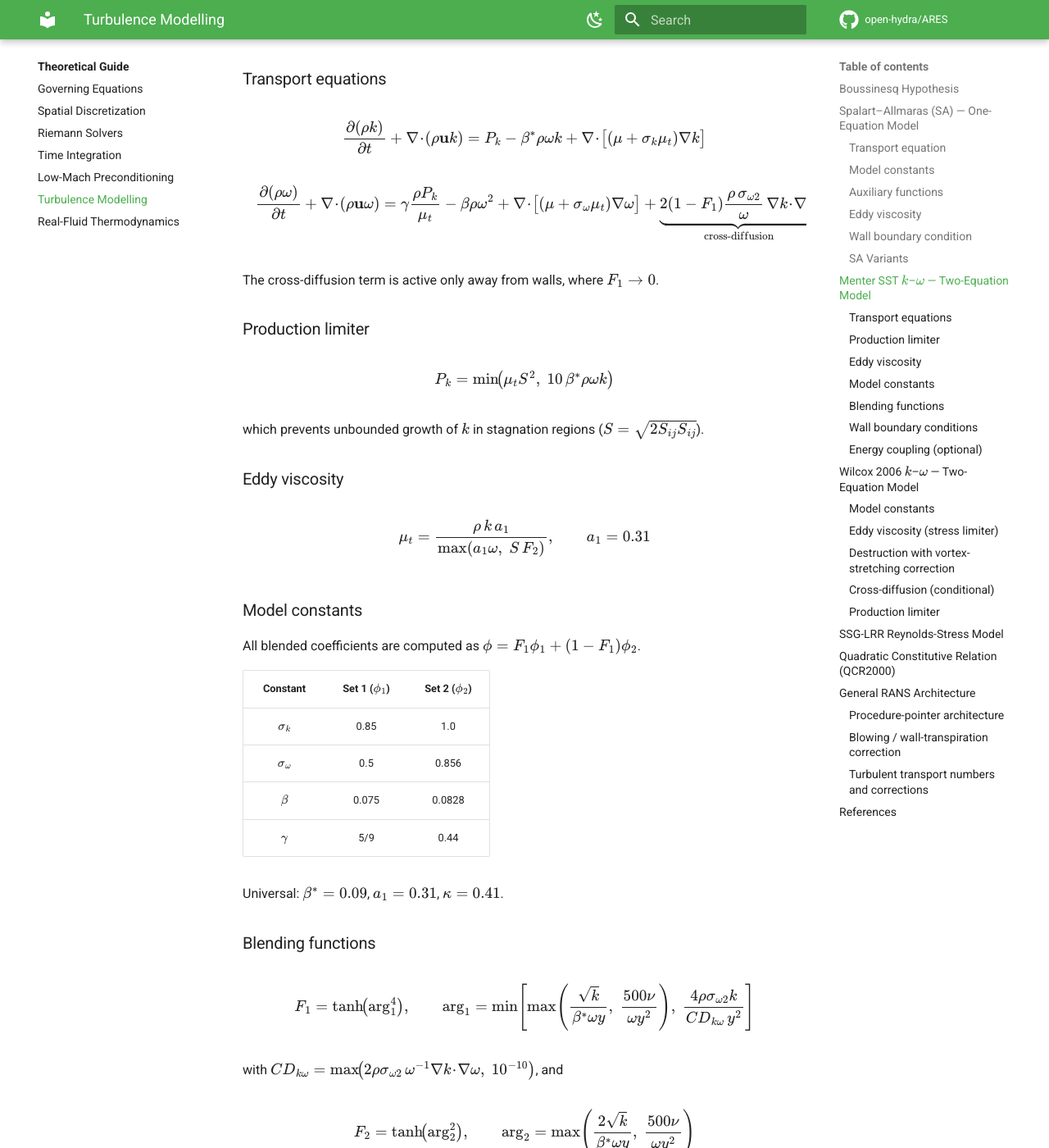
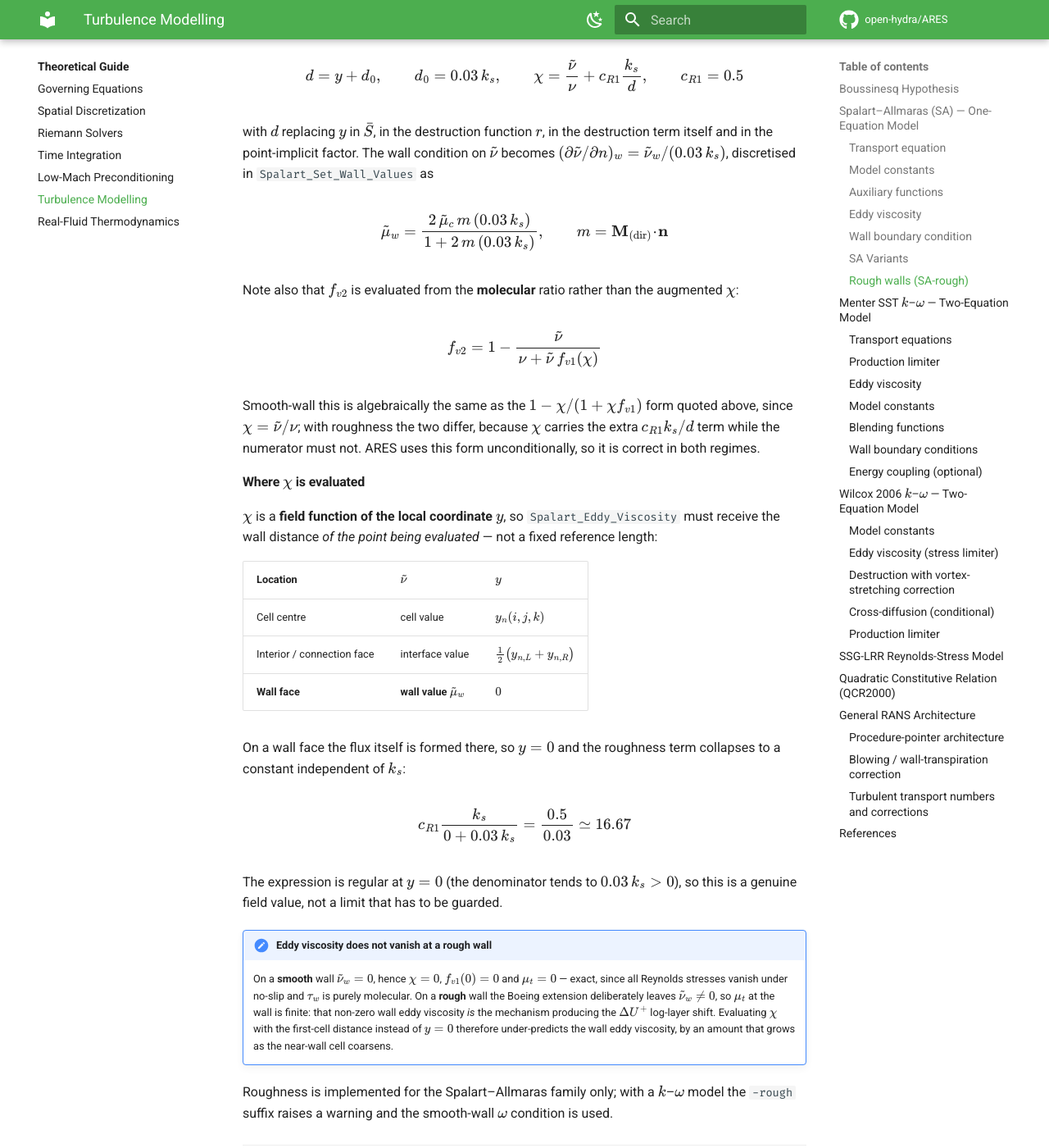
Before and after one commit to open-hydra/ARES, an MkDocs documentation site: the page built from docs/theory/turbulence.md, in a window 1280 px wide and 1400 px high, scrolled down 3418 px. Shown: the whole window at 82% size. Built offline with MkDocs 1.6.1 and Material for MkDocs 9.7.7, drawn with Linux system fonts in a browser that asks for light colours; comment, search, counter and statistics services are not loaded; some of the changed text lies outside the part shown.

Commit message:
bug fix: 1) Prandtl correction for rough pipes 2) eddy viscosity evaluated at wall in bc fluxes. docs update

```diff
--- a/docs/theory/turbulence.md
+++ b/docs/theory/turbulence.md
@@ -99,8 +99,54 @@ $$
 - **SA-R (rotation).** Adds $c_\text{rot}\,\min\!\bigl(0,\,\lVert S\rVert-\Omega\bigr)$ to the production ($c_\text{rot}=2$), sensitising the model to system rotation.
 - **SA-RC (rotation/curvature).** The Spalart–Shur correction multiplies the production by a factor $f_{r1}(r^\ast,\tilde r)$ built from the strain/vorticity ratio $r^\ast=S/\Omega$ and the material derivative of $S_{ij}$, bounded to $[0,\,1.25]$ — the recommended choice for strongly curved and swirling flows.
 - **SAcomp (compressibility).** Paciorri–Sabetta correction scaling the production with the turbulent-stress ratio $S_\tau = \omega\,\tilde\nu f_{v1}/a^2$, for high-speed shear layers.
-- **SA-rough (roughness).** Modifies $\chi$ and the wall distance with an offset $d_0 = 0.03\,k_s$ ($k_s$ = sand-grain height) so that a non-zero $\tilde\nu$ enters at a rough wall.
+- **SA-rough (roughness).** Equivalent sand-grain roughness via the Aupoix–Spalart (“Boeing”) extension — see [Rough walls](#rough-walls-sa-rough) below.
 - **SA-QCR2000.** Replaces the Boussinesq stress with the [Quadratic Constitutive Relation](#quadratic-constitutive-relation-qcr2000) to capture stress anisotropy in corner and secondary flows.
+
+### Rough walls (SA-rough)
+
+The `-rough` suffix activates the Aupoix–Spalart (“Boeing”) equivalent sand-grain extension. The geometric wall distance $y$ is offset by a roughness length, and the viscosity ratio gains a roughness term:
+
+$$
+d = y + d_0,\qquad d_0 = 0.03\,k_s,\qquad
+\chi = \frac{\tilde\nu}{\nu} + c_{R1}\frac{k_s}{d},\qquad c_{R1} = 0.5
+$$
+
+with $d$ replacing $y$ in $\bar S$, in the destruction function $r$, in the destruction term itself and in the point-implicit factor. The wall condition on $\tilde\nu$ becomes $(\partial\tilde\nu/\partial n)_w = \tilde\nu_w/(0.03\,k_s)$, discretised in `Spalart_Set_Wall_Values` as
+
+$$
+\tilde\mu_w = \frac{2\,\tilde\mu_c\,m\,(0.03\,k_s)}{1 + 2\,m\,(0.03\,k_s)},\qquad m = \mathbf{M}_{(\text{dir})}\!\cdot\!\mathbf{n}
+$$
+
+Note also that $f_{v2}$ is evaluated from the **molecular** ratio rather than the augmented $\chi$:
+
+$$
+f_{v2} = 1 - \frac{\tilde\nu}{\nu + \tilde\nu\,f_{v1}(\chi)}
+$$
+
+Smooth-wall this is algebraically the same as the $1-\chi/(1+\chi f_{v1})$ form quoted above, since $\chi=\tilde\nu/\nu$; with roughness the two differ, because $\chi$ carries the extra $c_{R1}k_s/d$ term while the numerator must not. ARES uses this form unconditionally, so it is correct in both regimes.
+
+#### Where $\chi$ is evaluated
+
+$\chi$ is a **field function of the local coordinate** $y$, so `Spalart_Eddy_Viscosity` must receive the wall distance *of the point being evaluated* — not a fixed reference length:
+
+| Location | $\tilde\nu$ | $y$ |
+|---|---|---|
+| Cell centre | cell value | $y_n(i,j,k)$ |
+| Interior / connection face | interface value | $\tfrac12\bigl(y_{n,L}+y_{n,R}\bigr)$ |
+| **Wall face** | **wall value $\tilde\mu_w$** | **$0$** |
+
+On a wall face the flux itself is formed there, so $y=0$ and the roughness term collapses to a constant independent of $k_s$:
+
+$$
+c_{R1}\frac{k_s}{0 + 0.03\,k_s} = \frac{0.5}{0.03} \simeq 16.67
+$$
+
+The expression is regular at $y=0$ (the denominator tends to $0.03\,k_s>0$), so this is a genuine field value, not a limit that has to be guarded.
+
+!!! note "Eddy viscosity does not vanish at a rough wall"
+    On a **smooth** wall $\tilde\nu_w = 0$, hence $\chi=0$, $f_{v1}(0)=0$ and $\mu_t = 0$ — exact, since all Reynolds stresses vanish under no-slip and $\tau_w$ is purely molecular. On a **rough** wall the Boeing extension deliberately leaves $\tilde\nu_w \neq 0$, so $\mu_t$ at the wall is finite: that non-zero wall eddy viscosity *is* the mechanism producing the $\Delta U^+$ log-layer shift. Evaluating $\chi$ with the first-cell distance instead of $y=0$ therefore under-predicts the wall eddy viscosity, by an amount that grows as the near-wall cell coarsens.
+
+Roughness is implemented for the Spalart–Allmaras family only; with a $k$–$\omega$ model the `-rough` suffix raises a warning and the smooth-wall $\omega$ condition is used.
 
 ---
 
@@ -163,6 +209,8 @@ $$
 F_2 = \tanh\!\bigl(\arg_2^2\bigr),\qquad
 \arg_2 = \max\!\left(\frac{2\sqrt{k}}{\beta^\ast\omega y},\;\frac{500\nu}{\omega y^2}\right)
 $$
+
+Both arguments diverge as $y\to0$, so $F_2\to\tanh(\infty)=1$ at a wall face. `compute_F2` returns that limit directly for $y\le0$, which keeps the blending function well defined when the wall boundary condition evaluates transport properties on the face itself. The value is immaterial to the result there — $k_\text{wall}=0$ forces $\mu_t=0$ regardless — but it avoids a division by zero.
 
 ### Wall boundary conditions
 
--- a/mkdocs.yml
+++ b/mkdocs.yml
@@ -92,6 +92,7 @@ nav:
     - Running ARES: user/using.md
     - Input File: user/input.md
     - Input Parameters: user/registry.md
+    - Convergence & Tuning: user/convergence.md
     - Gas Properties: user/gas-properties.md
     - Initial Conditions: user/initial-conditions.md
     - Boundary Conditions: user/boundary-conditions.md
```
Also changed, not shown: docs/user/convergence.md (added, +133 -0 lines), docs/vv/prt-correction.md (+23 -0 lines), 3 other files.
